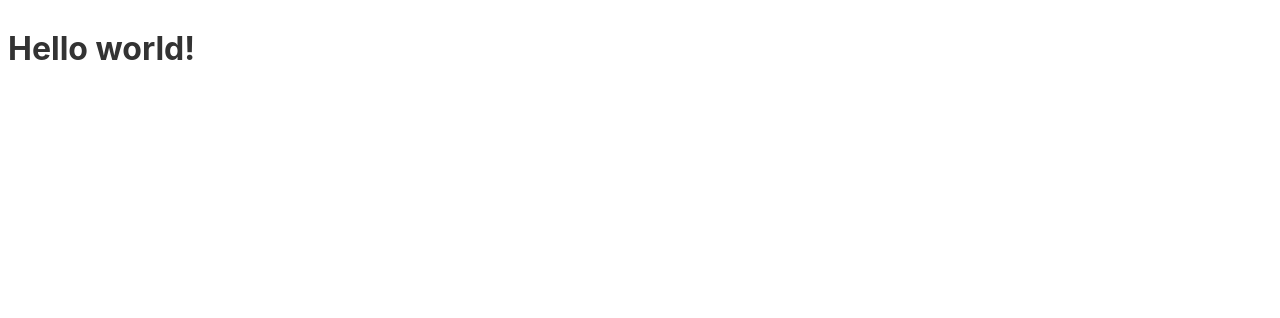
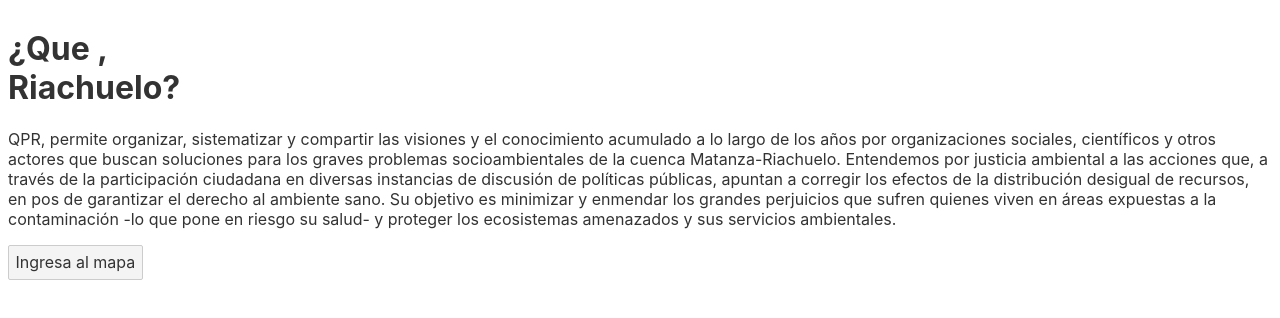
Before and after one commit to farn21/QPR-LandingPage, a Svelte app: page / in a window 1280 px wide. Shown: the top 318 px of the page. Built offline with nearby package versions, Linux system fonts and the light colour scheme.

Commit message:
agregado img quienes e importacion QuePasa en  APP

```diff
--- a/src/App.svelte
+++ b/src/App.svelte
@@ -1,9 +1,11 @@
 <script>
-	export let name;
+	import QuePasa from "./Components/QuePasa.svelte";
+
 </script>
 
 <main>
-	<h1>Hello {name}!</h1>
+	<QuePasa/>
+
 
 </main>
 
```
Also changed, not shown: src/assets/Quienes.png (added).
